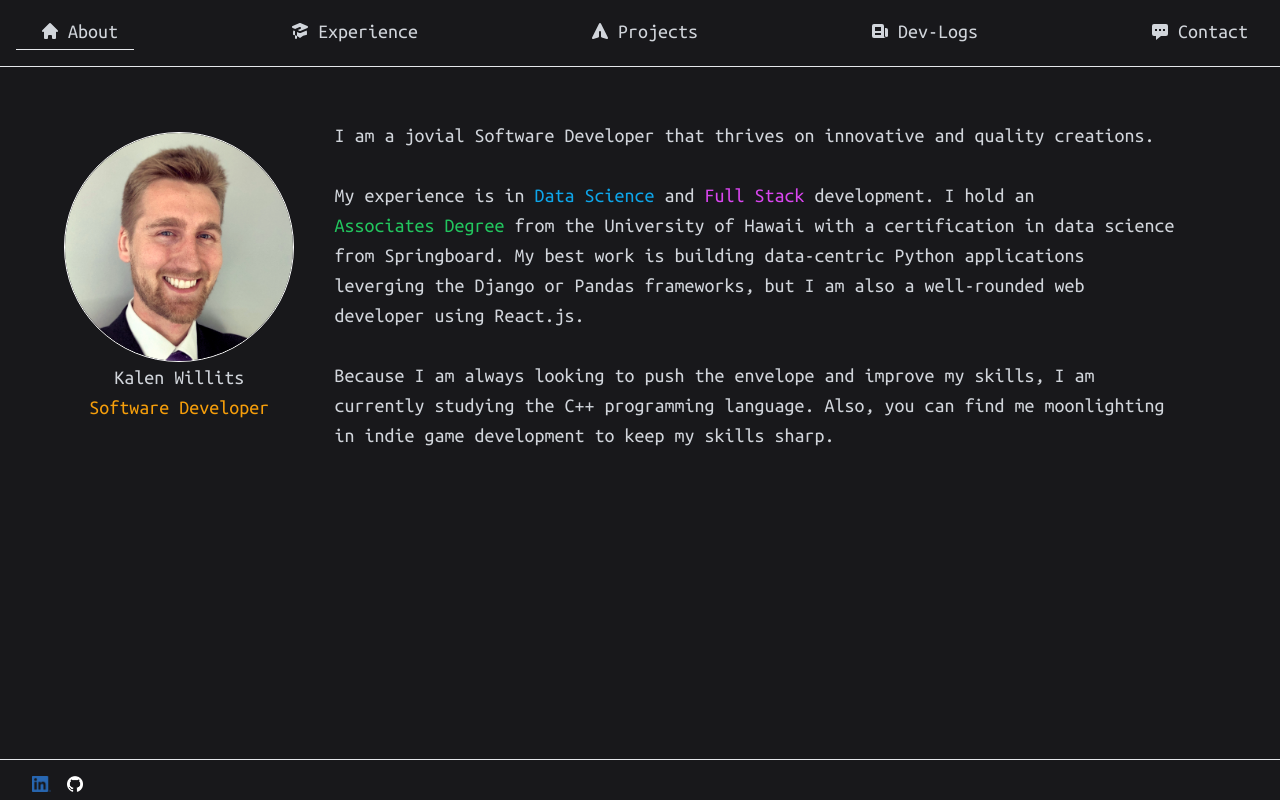
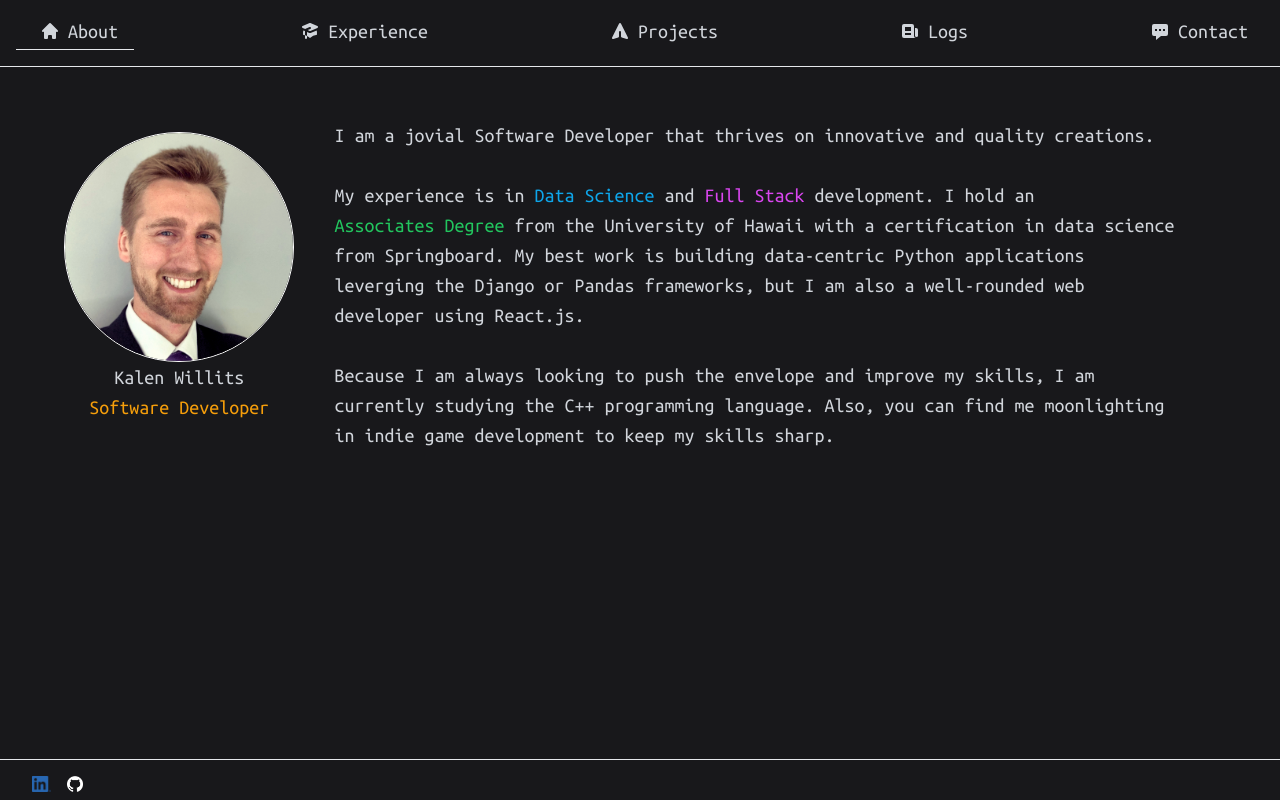
Before and after one commit to kalenwillits/portfolio, a Next.js app: page / in a window 1280 px wide. Built offline with nearby package versions, Linux system fonts and the light colour scheme.

Commit message:
Renaming Devlogs

```diff
--- a/components/DevLogCard.js
+++ b/components/LogCard.js
@@ -1,5 +1,5 @@
 
-const DevLogCard = ({ data }) => {
+const LogCard = ({ data }) => {
   return (
     <div key={data.title} className="grid grid-cols-6 p-4 text-gray-300 rounded-lg border">
     <div className="col-span-6 pr-4 pb-4 mr-4 border-b md:col-span-2 md:border-b-0 md:border-r min-w-fit md:">
@@ -15,4 +15,4 @@ const DevLogCard = ({ data }) => {
   )
 };
 
-export default DevLogCard;
+export default LogCard;
--- a/data/devLogs.js
+++ b/data/logs.js
@@ -1,4 +1,4 @@
-export const devLogs =
+export const logs =
   [
     {
       title:
--- a/data/tabs.js
+++ b/data/tabs.js
@@ -15,7 +15,7 @@ export const tabs = [
     icon: "PaperAirplane",
   },
   {
-    title: "Dev-Logs",
+    title: "Logs",
     url: "/dev-logs/",
     icon: "Newspaper",
   },
--- a/pages/dev-logs.js
+++ b/pages/logs.js
@@ -1,10 +1,10 @@
 import Layout from "../components/Layout";
-import DevLogCard from "../components/DevLogCard";
+import LogCard from "../components/DevLogCard";
 import { devLogs } from "../data/devLogs";
 
-const DevLogs = () => {
+const Logs = () => {
     return (
-      <Layout activeTab="DevLogs">
+      <Layout activeTab="Logs">
         <div className="md:mt-10">
           {devLogs.map((item, index) => (
             <DevLogCard data={item}/>
@@ -15,4 +15,4 @@ const DevLogs = () => {
     );
   };
 
-export default DevLogs;
+export default Logs;
```
